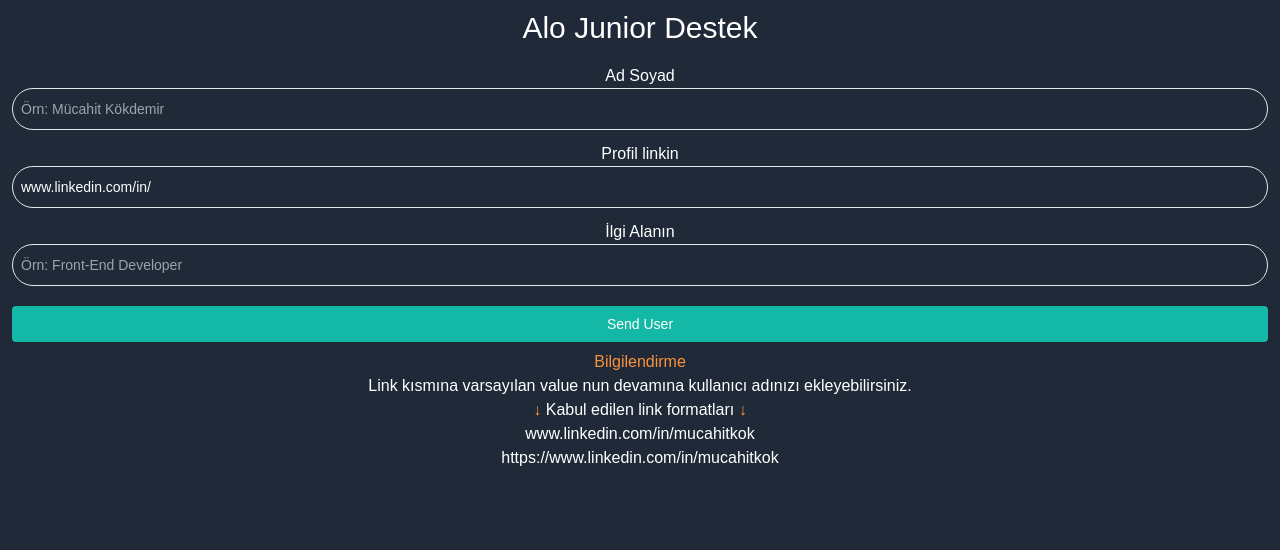
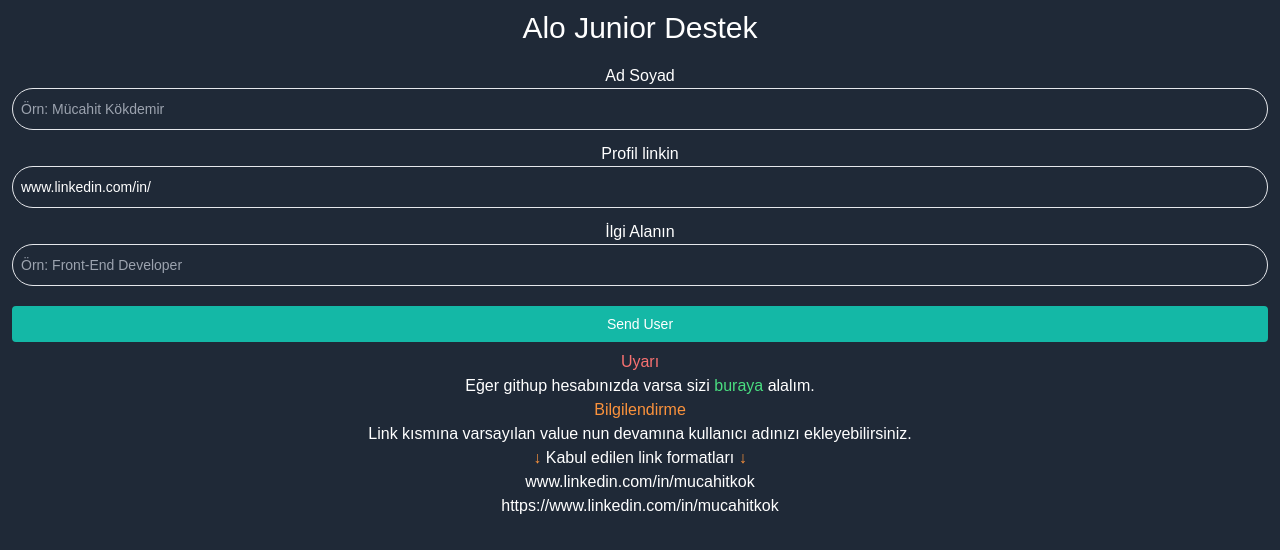
Before and after one commit to mucahitdev/alo-junior-destek, a React (Create React App) app: page /add-linkedin in a window 1280 px wide. Shown: the top 550 px of the page. Built offline with nearby package versions, Linux system fonts and the light colour scheme.

Commit message:
tasarım düzenlemeleri

```diff
--- a/src/components/CardDual.jsx
+++ b/src/components/CardDual.jsx
@@ -3,6 +3,7 @@ import ReactLoading from "react-loading";
 
 export const CardDual = ({ data: { github, linkedin } }) => {
   const [gitData, setGitData] = useState([]);
+
 
   useEffect(() => {
     const fetchData = async () => {
@@ -25,18 +26,24 @@ export const CardDual = ({ data: { github, linkedin } }) => {
     login,
     twitter_username,
   } = gitData;
+
+  const blogControl = () => {
+    if (blog?.includes("http")) {
+      if(blog.includes("linkedin")){
+        return false
+      }
+      return true
+    }
+    return false
+  }
+
   if (gitData.length === 0) {
     return (
-      <ReactLoading
-        type="spinningBubbles"
-        color="#ffffff"
-        height={50}
-        width={50}
-      />
+      <div></div>
     );
   }
   return (
-    <div className="p-1 w-full sm:w-1/2 md:w-1/3 lg:w-1/4 xl:w-1/5">
+    <div className="p-1 w-full px-10 sm:px-1 sm:w-1/2 md:w-1/3 lg:w-1/4 xl:w-1/5">
       <div className="my-2 bg-blue-300 rounded-2xl space-y-4 min-h-[300px] flex flex-col justify-between">
         <div className="bg-red-300 rounded-2xl drop-shadow-md flex justify-center items-center p-2">
           <img src={avatar_url} alt={name} className="w-14 h-14 rounded-full" />
@@ -57,7 +64,7 @@ export const CardDual = ({ data: { github, linkedin } }) => {
           </p>
           {location && <p>Konum: <b>{location}</b></p>}
           {company && <p>Şirket: <b>{company}</b></p>}
-          {blog && (
+          {blogControl() && (
             <p>
               Blog:
               <a href={blog} target="_blank" rel="noreferrer">
@@ -70,7 +77,7 @@ export const CardDual = ({ data: { github, linkedin } }) => {
           <a href={`https://www.linkedin.com/in/${linkedin}`}>
             <button
               type="button"
-              className="py-2 px-3 text-sm font-medium text-gray-900 bg-white rounded-l-lg border border-gray-200 hover:bg-gray-100 hover:text-blue-700 focus:z-10 focus:ring-2 focus:ring-blue-700 focus:text-blue-700 dark:bg-gray-700 dark:border-gray-600 dark:text-white dark:hover:text-white dark:hover:bg-gray-600 dark:focus:ring-blue-500 dark:focus:text-white"
+              className="py-2 px-3 text-sm font-medium rounded-l-lg border focus:z-10  bg-gray-700 border-gray-600 text-white hover:bg-gray-600  hover:text-white"
             >
               Linkedin
             </button>
@@ -79,7 +86,7 @@ export const CardDual = ({ data: { github, linkedin } }) => {
             <a href={`https://twitter.com/${twitter_username}`}>
               <button
                 type="button"
-                className="py-2 px-3 text-sm font-medium text-gray-900 bg-white border-t border-b border-gray-200 hover:bg-gray-100 hover:text-blue-700 focus:z-10 focus:ring-2 focus:ring-blue-700 focus:text-blue-700 dark:bg-gray-700 dark:border-gray-600 dark:text-white dark:hover:text-white dark:hover:bg-gray-600 dark:focus:ring-blue-500 dark:focus:text-white"
+                className="py-2 px-3 text-sm font-medium border-t border-b  focus:z-10 bg-gray-700 border-gray-600 text-white hover:bg-gray-600"
               >
                 Twitter
               </button>
@@ -88,7 +95,7 @@ export const CardDual = ({ data: { github, linkedin } }) => {
           <a href={`https://github.com/${github}`}>
             <button
               type="button"
-              className="py-2 px-3 text-sm font-medium text-gray-900 bg-white rounded-r-md border border-gray-200 hover:bg-gray-100 hover:text-blue-700 focus:z-10 focus:ring-2 focus:ring-blue-700 focus:text-blue-700 dark:bg-gray-700 dark:border-gray-600 dark:text-white dark:hover:text-white dark:hover:bg-gray-600 dark:focus:ring-blue-500 dark:focus:text-white"
+              className="py-2 px-3 text-sm font-medium rounded-r-md border bg-gray-700 border-gray-600 text-white hover:bg-gray-600"
             >
               Github
             </button>
--- a/src/pages/AddGithub.jsx
+++ b/src/pages/AddGithub.jsx
@@ -1,7 +1,7 @@
 import React from "react";
 import { collection, addDoc, Timestamp } from "firebase/firestore";
 import { db } from "../firebase";
-import { useNavigate } from "react-router-dom";
+import { useNavigate, Link } from "react-router-dom";
 import { useFormik } from "formik";
 import { validationSchema2 } from "../helper";
 
@@ -81,6 +81,16 @@ export const AddGithub = () => {
         </button>
       </form>
       <div className="text-white">
+        <div className="text-red-400"> Uyarı </div>
+        <div>
+          Eğer githup hesabınız yoksa sizi
+          <Link to="/add-linkedin">
+            <span className="text-green-400"> buraya </span>
+          </Link>
+          alalım.
+        </div>
+      </div>
+      <div className="text-white">
         <div className="text-orange-400"> Bilgilendirme </div>
         <div>
           Link kısmına varsayılan value nun devamına kullanıcı adınızı
--- a/src/pages/AddLinkedin.jsx
+++ b/src/pages/AddLinkedin.jsx
@@ -1,23 +1,23 @@
 import React from "react";
 import { collection, addDoc, Timestamp } from "firebase/firestore";
 import { db } from "../firebase";
-import { useNavigate } from "react-router-dom";
+import { useNavigate, Link } from "react-router-dom";
 import { useFormik } from "formik";
 import { validationSchema } from "../helper";
 
-
 export const AddLinkedin = () => {
   let navigate = useNavigate();
-    const { handleSubmit, handleChange, handleBlur, touched, values, errors } = useFormik({
+  const { handleSubmit, handleChange, handleBlur, touched, values, errors } =
+    useFormik({
       initialValues: {
-            fullName: '',
-            description: '',
-            userName: ''
+        fullName: "",
+        description: "",
+        userName: "",
       },
       validationSchema,
-        onSubmit: values => {
-            const comIndex = values.userName.indexOf('com/in/')
-            const newUserName = values.userName.slice(comIndex + 7)
+      onSubmit: (values) => {
+        const comIndex = values.userName.indexOf("com/in/");
+        const newUserName = values.userName.slice(comIndex + 7);
         try {
           addDoc(collection(db, "usersLinkedin"), {
             userName: newUserName,
@@ -25,19 +25,19 @@ export const AddLinkedin = () => {
             fullName: values.fullName,
             created: Timestamp.now(),
           });
-                navigate('/');
-            } catch (err) { console.log(err) }
-
+          navigate("/");
+        } catch (err) {
+          console.log(err);
+        }
       },
     });
 
-
-
-
-
   return (
     <div className="px-3">
-            <form onSubmit={handleSubmit} className="flex flex-col justify-center  border-teal-500 py-2">
+      <form
+        onSubmit={handleSubmit}
+        className="flex flex-col justify-center  border-teal-500 py-2"
+      >
         <div className="items-center hover:border-teal-700  mb-3 border-teal-500">
           <span className="text-white mt-2">Ad Soyad</span>
           <input
@@ -62,7 +62,7 @@ export const AddLinkedin = () => {
             name="userName"
             placeholder="Profil linkin (Örn: www.linkedin.com/in/mucahitkok )"
             onChange={handleChange}
-                        value={values.userName ? values.userName : 'www.linkedin.com/in/'}
+            value={values.userName ? values.userName : "www.linkedin.com/in/"}
             values={values.userName}
             autoComplete="off"
             onBlur={handleBlur}
@@ -87,12 +87,33 @@ export const AddLinkedin = () => {
             <span className="text-red-500">{errors.description}</span>
           )}
         </div>
-                <button type="submit" className="bg-teal-500 hover:bg-teal-700 border-teal-500 hover:border-teal-700 text-sm border-4 text-white py-1 px-2 rounded mt-2">Send User</button>
+        <button
+          type="submit"
+          className="bg-teal-500 hover:bg-teal-700 border-teal-500 hover:border-teal-700 text-sm border-4 text-white py-1 px-2 rounded mt-2"
+        >
+          Send User
+        </button>
       </form>
       <div className="text-white">
+        <div className="text-red-400"> Uyarı </div>
+        <div>
+          Eğer githup hesabınızda varsa sizi
+          <Link to="/add-github">
+            <span className="text-green-400"> buraya </span>
+          </Link>
+          alalım.
+        </div>
+      </div>
+      <div className="text-white">
         <div className="text-orange-400"> Bilgilendirme </div>
-                <div> Link kısmına varsayılan value nun devamına kullanıcı adınızı ekleyebilirsiniz.</div>
-                <div> <span className="text-orange-400">↓</span> Kabul edilen link formatları <span className="text-orange-400">↓</span></div>
+        <div>
+          Link kısmına varsayılan value nun devamına kullanıcı adınızı
+          ekleyebilirsiniz.
+        </div>
+        <div>
+          <span className="text-orange-400">↓</span> Kabul edilen link
+          formatları <span className="text-orange-400">↓</span>
+        </div>
         <div>www.linkedin.com/in/mucahitkok</div>
         <div>https://www.linkedin.com/in/mucahitkok</div>
       </div>
--- a/src/pages/Linkedin.jsx
+++ b/src/pages/Linkedin.jsx
@@ -37,16 +37,16 @@ export const Linkedin = () => {
 
   return (
     <div className=''>
-      <div className='my-4 '>
-        <div className='sm:space-x-6'>
+      <div className='my-4'>
+        <div className='flex flex-col space-y-4 sm:block sm:space-x-6'>
+          <Link to='add-github' >
+            <button className="bg-blue-500 hover:bg-blue-700 text-white font-bold py-2 px-4 rounded-full">
+              Add Github & Linkedin
+            </button>
+          </Link>
           <Link to='add-linkedin' >
             <button className="bg-blue-500 hover:bg-blue-700 text-white font-bold py-2 px-4 rounded-full mb-4 sm:m-0">
               Add Linkedin
-            </button>
-          </Link>
-          <Link to='add-github' >
-            <button className="bg-blue-500 hover:bg-blue-700 text-white font-bold py-2 px-4 rounded-full">
-              Add Github & Linkedin
             </button>
           </Link>
 
```
Lines whose indentation alone changed are shown as unchanged.
